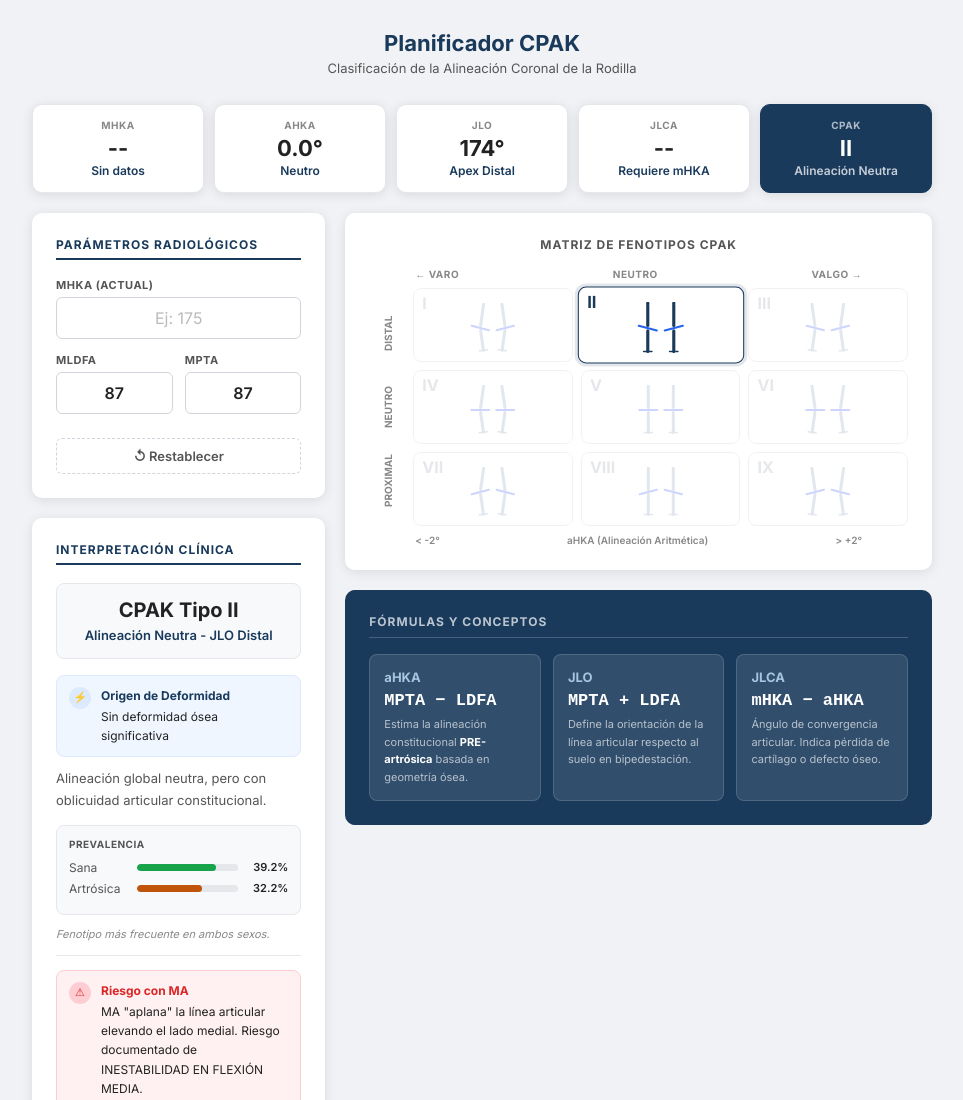
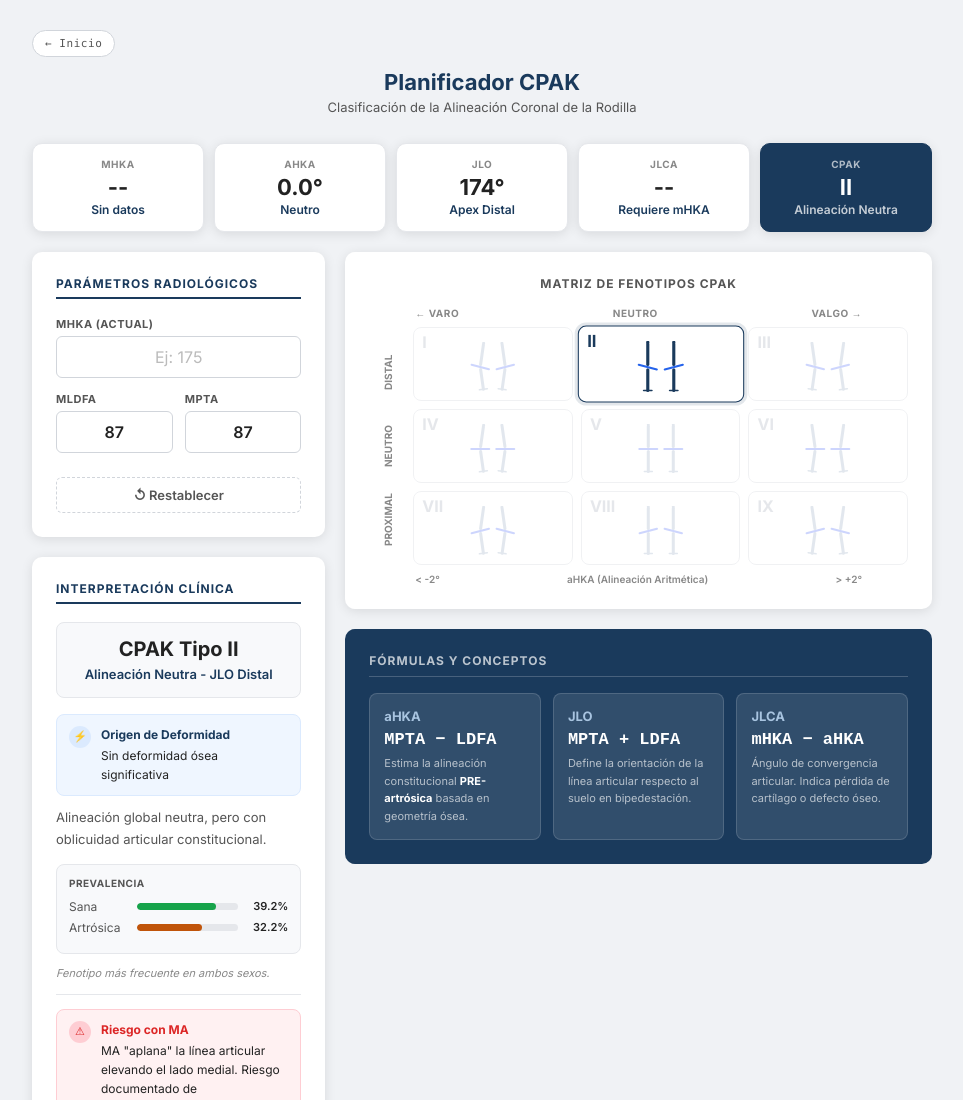
Before and after one commit to jmacot/CPAK, a plain HTML site: page index.html in a window 1280 px wide. Shown: the top 1100 px of the page, without its empty margins (158-1121 px from the left). Drawn offline with Linux system fonts and the light colour scheme.

Commit message:
Add back-to-home navigation button
Co-Authored-By: Claude Opus 4.6 <noreply@anthropic.com>

```diff
--- a/index.html
+++ b/index.html
@@ -55,6 +55,25 @@
 
         /* ── APP CONTAINER ── */
         .app-container { max-width: 900px; margin: 0 auto; }
+
+        /* ── BACK HOME ── */
+        .back-home {
+            display: inline-flex;
+            align-items: center;
+            gap: 4px;
+            font-family: 'SF Mono', 'Consolas', monospace;
+            font-size: 11px;
+            letter-spacing: 0.05em;
+            color: var(--text-muted);
+            text-decoration: none;
+            padding: 6px 12px;
+            border-radius: 999px;
+            border: 1.5px solid var(--border);
+            background: var(--surface);
+            transition: border-color 0.2s, color 0.2s;
+            margin-bottom: 12px;
+        }
+        .back-home:hover { border-color: var(--accent); color: var(--accent); }
 
         /* ── HEADER ── */
         .app-header {
@@ -663,6 +682,8 @@
 <body>
 
     <div class="app-container">
+
+        <a class="back-home" href="https://jmacot.github.io/" title="Volver al inicio">← Inicio</a>
 
         <!-- Header -->
         <div class="app-header">
```
